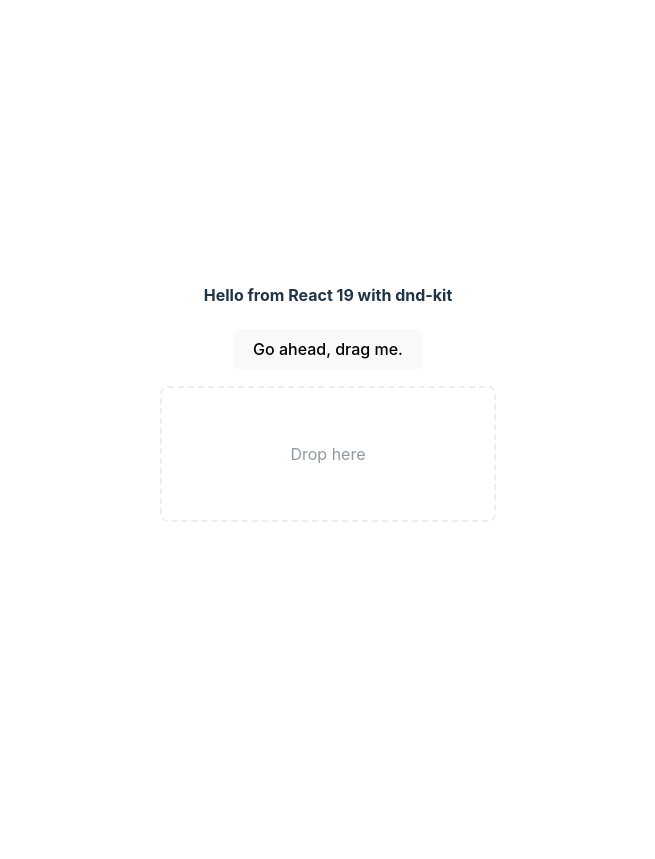
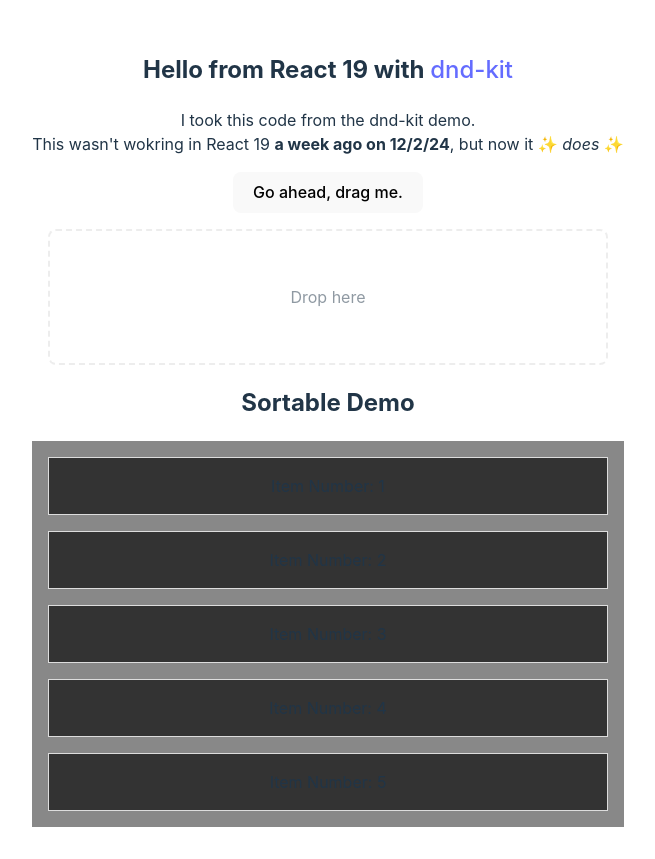
Before and after one commit to davidnuon/react-19-dndkit-demo, a React (Vite) app: page / in a window 1280 px wide. Shown: the whole page, without its empty margins (312-967 px from the left). Before the commit the page ends 800 px from the top, so only its background shows below. Built offline with nearby package versions, Linux system fonts and the light colour scheme.

Commit message:
Add sortable

```diff
--- a/src/App.tsx
+++ b/src/App.tsx
@@ -3,9 +3,10 @@
 import viteLogo from '/vite.svg'
 import './App.css'
 
-import {DndContext} from '@dnd-kit/core';
-import {Draggable} from './Draggable.tsx';
-import {Droppable} from './Droppable.tsx';
+import { DndContext } from '@dnd-kit/core';
+import { Draggable } from './Draggable.tsx';
+import { Droppable } from './Droppable.tsx';
+import { SortableDemo } from './SortableDemo.tsx';
 function App() {
   const [parent, setParent] = useState(null);
   const draggable = (
@@ -14,18 +15,27 @@
     </Draggable>
   );
   function handleDragEnd(args: any) {
-    const {over} = args;
+    const { over } = args;
     setParent(over ? over.id : null);
   }
   return (
     <>
-    <h4>Hello from React 19 with dnd-kit</h4>
+      <h2>Hello from React 19 with <a href="https://dnd-kit.com">dnd-kit</a></h2>
+      <p>
+        I took this code from the dnd-kit demo. <br>
+        </br>
+        This wasn't wokring in React 19 <span title="on December 3rd"><strong>a week ago on 12/2/24</strong></span>,
+        but now it ✨ <i>does</i> ✨
+      </p>
       <DndContext onDragEnd={handleDragEnd}>
         {!parent ? draggable : null}
         <Droppable id="droppable">
           {parent === "droppable" ? draggable : 'Drop here'}
         </Droppable>
       </DndContext>
+
+      <h2>Sortable Demo</h2>
+      <SortableDemo />
     </>
   )
 }
--- /dev/null
+++ b/src/Sortable.css
@@ -0,0 +1,18 @@
+.sortable-item {
+    padding: 1rem 2rem;
+    border: 1px solid #ddd;
+    background: #333;
+}
+
+.sortable-item:hover {
+    background: #444;
+    cursor: grab;
+}
+
+.sortable-container {
+    display: flex;
+    flex-direction: column;
+    gap: 1rem;
+    background: #888;
+    padding: 1rem;
+}
--- /dev/null
+++ b/src/SortableDemo.tsx
@@ -0,0 +1,58 @@
+import {useState} from 'react';
+import {
+  DndContext,
+  closestCenter,
+  KeyboardSensor,
+  PointerSensor,
+  useSensor,
+  useSensors,
+} from '@dnd-kit/core';
+import {
+  arrayMove,
+  SortableContext,
+  sortableKeyboardCoordinates,
+  verticalListSortingStrategy,
+} from '@dnd-kit/sortable';
+
+import './Sortable.css'
+import {SortableItem} from './SortableItem.tsx';
+
+export function SortableDemo() {
+  const [items, setItems] = useState([1, 2, 3, 4, 5]);
+  const sensors = useSensors(
+    useSensor(PointerSensor),
+    useSensor(KeyboardSensor, {
+      coordinateGetter: sortableKeyboardCoordinates,
+    })
+  );
+
+  return (
+    <DndContext
+      sensors={sensors}
+      collisionDetection={closestCenter}
+      onDragEnd={handleDragEnd}
+    >
+      <SortableContext
+        items={items}
+        strategy={verticalListSortingStrategy}
+      >
+        <div className="sortable-container">
+        {items.map(id => <SortableItem key={id} id={id} />)}
+        </div>
+      </SortableContext>
+    </DndContext>
+  );
+
+  function handleDragEnd(event: any) {
+    const {active, over} = event;
+
+    if (active.id !== over.id) {
+      setItems((items) => {
+        const oldIndex = items.indexOf(active.id);
+        const newIndex = items.indexOf(over.id);
+
+        return arrayMove(items, oldIndex, newIndex);
+      });
+    }
+  }
+}
--- /dev/null
+++ b/src/SortableItem.tsx
@@ -0,0 +1,24 @@
+import {useSortable} from '@dnd-kit/sortable';
+import {CSS} from '@dnd-kit/utilities';
+
+import './Sortable.css'
+export function SortableItem(props: any) {
+  const {
+    attributes,
+    listeners,
+    setNodeRef,
+    transform,
+    transition,
+  } = useSortable({id: props.id});
+
+  const style = {
+    transform: CSS.Transform.toString(transform),
+    transition,
+  };
+
+  return (
+    <div className="sortable-item" ref={setNodeRef} style={style} {...attributes} {...listeners}>
+      Item Number: { props.id }
+    </div>
+  );
+}
```
Lines whose indentation alone changed are shown as unchanged.
